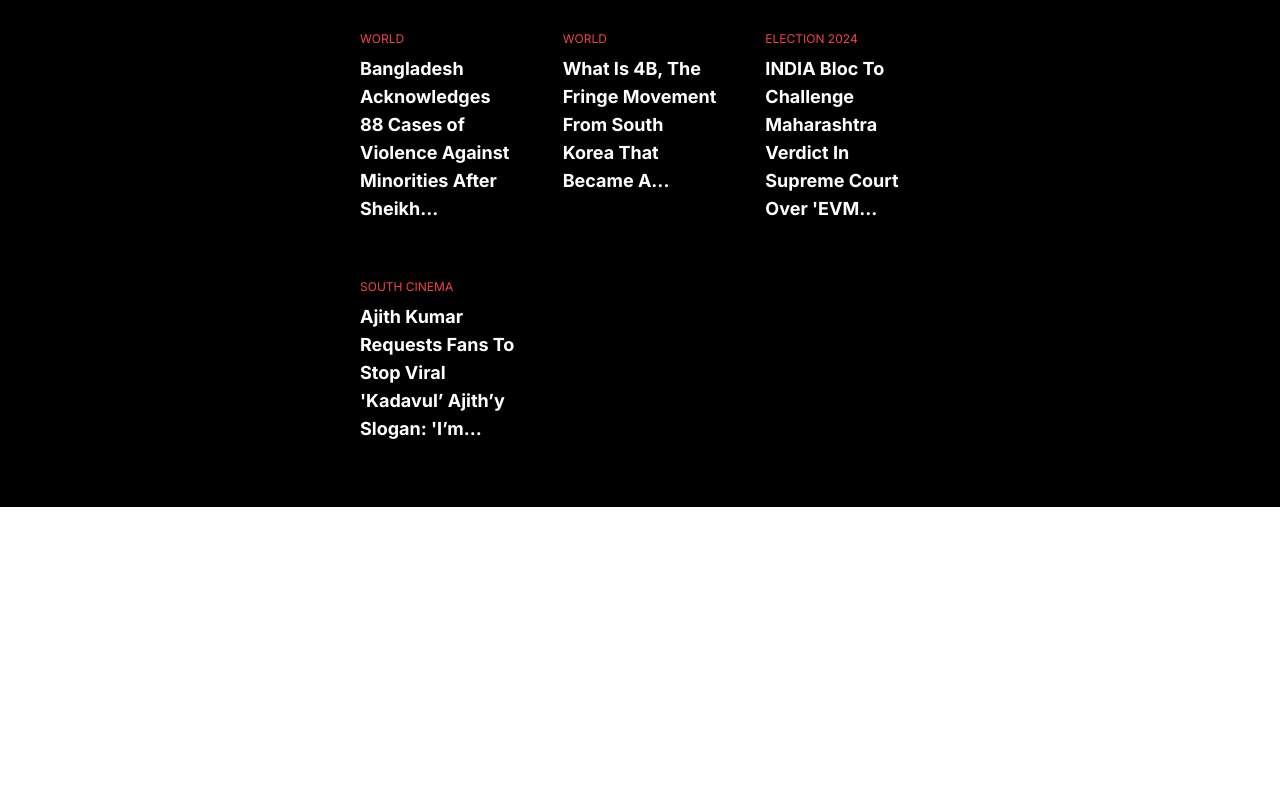
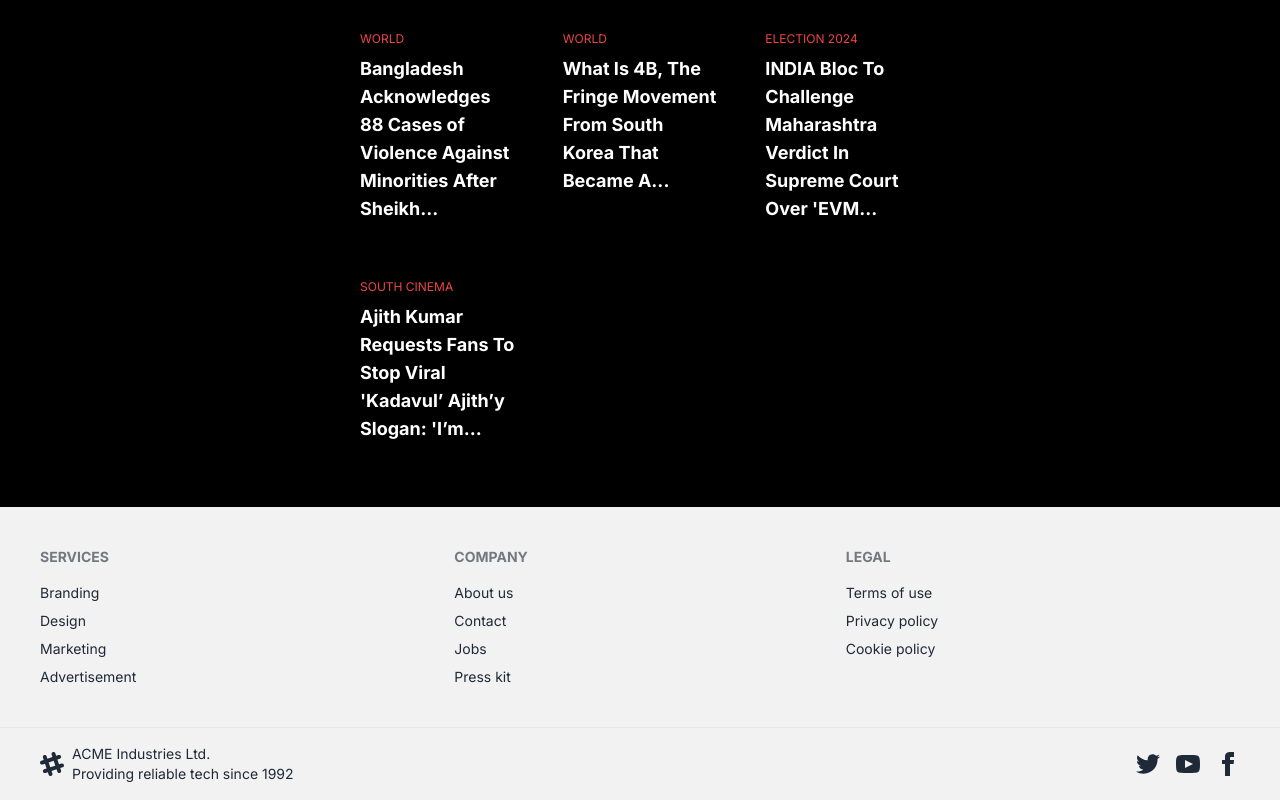
Before and after one commit to badger751/calmXpace-main, a Next.js app: page / in a window 1280 px wide. Shown: the part 2939-3739 px from the top of the page. Before the commit the page ends 3446 px from the top, so only its background shows below. Built offline with nearby package versions, Linux system fonts and the light colour scheme.

Commit message:
eight commit

```diff
--- a/app/page.tsx
+++ b/app/page.tsx
@@ -1,5 +1,4 @@
-
-"use client"
+"use client";
 
 import React from "react";
 import { AppleCardsCarouselDemo } from "@/components/sections/apple";
@@ -31,9 +30,9 @@
   ];
 
   return (
-    <div className="bg-black min-h-screen">
+    <div className="flex flex-col min-h-screen bg-black">
       <Header />
-      <div className="grid grid-cols-12 gap-4 p-10">
+      <div className="flex-grow grid grid-cols-12 gap-4 p-10">
         {/* Left Column */}
         <div className="col-span-3 hidden lg:block">
           <div className="space-y-4"> {/* Space for components in rows */}
@@ -46,15 +45,13 @@
         <div className="col-span-6">
           <div className="space-y-6">
             <h2 className="text-5xl text-white font-semibold">Latest News</h2>
-            <ResponsiveNewsGrid/>
+            <ResponsiveNewsGrid />
             <AppleCardsCarouselDemo />
-            <ButtonPage/>
-            <ResponsiveNewsGridWithVideos/>
+            <ButtonPage />
+            <ResponsiveNewsGridWithVideos />
             <div className="sm:mt-20">
               <h1 className="text-black font-bold text-5xl sm:text-7xl">Hot News</h1>
-              <GridLayout/>
-
-
+              <GridLayout />
             </div>
           </div>
         </div>
@@ -63,14 +60,94 @@
         <div className="col-span-3 hidden lg:block">
           <div className="space-y-4"> {/* Space for components in rows */}
             <AqiBox city={"de"} date={"9709"} aqi={0} />
-            <NewsFeed title={"Headline"} newsItems={newsItems}/>
+            <NewsFeed title={"Headline"} newsItems={newsItems} />
             {/* Future components in this column will be added below */}
           </div>
         </div>
       </div>
+      <footer className="footer bg-base-200 text-base-content p-10">
+  <nav>
+    <h6 className="footer-title">Services</h6>
+    <a className="link link-hover">Branding</a>
+    <a className="link link-hover">Design</a>
+    <a className="link link-hover">Marketing</a>
+    <a className="link link-hover">Advertisement</a>
+  </nav>
+  <nav>
+    <h6 className="footer-title">Company</h6>
+    <a className="link link-hover">About us</a>
+    <a className="link link-hover">Contact</a>
+    <a className="link link-hover">Jobs</a>
+    <a className="link link-hover">Press kit</a>
+  </nav>
+  <nav>
+    <h6 className="footer-title">Legal</h6>
+    <a className="link link-hover">Terms of use</a>
+    <a className="link link-hover">Privacy policy</a>
+    <a className="link link-hover">Cookie policy</a>
+  </nav>
+</footer>
+<footer className="footer bg-base-200 text-base-content border-base-300 border-t px-10 py-4">
+  <aside className="grid-flow-col items-center">
+    <svg
+      width="24"
+      height="24"
+      viewBox="0 0 24 24"
+      xmlns="http://www.w3.org/2000/svg"
+      fillRule="evenodd"
+      clipRule="evenodd"
+      className="fill-current">
+      <path
+        d="M22.672 15.226l-2.432.811.841 2.515c.33 1.019-.209 2.127-1.23 2.456-1.15.325-2.148-.321-2.463-1.226l-.84-2.518-5.013 1.677.84 2.517c.391 1.203-.434 2.542-1.831 2.542-.88 0-1.601-.564-1.86-1.314l-.842-2.516-2.431.809c-1.135.328-2.145-.317-2.463-1.229-.329-1.018.211-2.127 1.231-2.456l2.432-.809-1.621-4.823-2.432.808c-1.355.384-2.558-.59-2.558-1.839 0-.817.509-1.582 1.327-1.846l2.433-.809-.842-2.515c-.33-1.02.211-2.129 1.232-2.458 1.02-.329 2.13.209 2.461 1.229l.842 2.515 5.011-1.677-.839-2.517c-.403-1.238.484-2.553 1.843-2.553.819 0 1.585.509 1.85 1.326l.841 2.517 2.431-.81c1.02-.33 2.131.211 2.461 1.229.332 1.018-.21 2.126-1.23 2.456l-2.433.809 1.622 4.823 2.433-.809c1.242-.401 2.557.484 2.557 1.838 0 .819-.51 1.583-1.328 1.847m-8.992-6.428l-5.01 1.675 1.619 4.828 5.011-1.674-1.62-4.829z"></path>
+    </svg>
+    <p>
+      ACME Industries Ltd.
+      <br />
+      Providing reliable tech since 1992
+    </p>
+  </aside>
+  <nav className="md:place-self-center md:justify-self-end">
+    <div className="grid grid-flow-col gap-4">
+      <a>
+        <svg
+          xmlns="http://www.w3.org/2000/svg"
+          width="24"
+          height="24"
+          viewBox="0 0 24 24"
+          className="fill-current">
+          <path
+            d="M24 4.557c-.883.392-1.832.656-2.828.775 1.017-.609 1.798-1.574 2.165-2.724-.951.564-2.005.974-3.127 1.195-.897-.957-2.178-1.555-3.594-1.555-3.179 0-5.515 2.966-4.797 6.045-4.091-.205-7.719-2.165-10.148-5.144-1.29 2.213-.669 5.108 1.523 6.574-.806-.026-1.566-.247-2.229-.616-.054 2.281 1.581 4.415 3.949 4.89-.693.188-1.452.232-2.224.084.626 1.956 2.444 3.379 4.6 3.419-2.07 1.623-4.678 2.348-7.29 2.04 2.179 1.397 4.768 2.212 7.548 2.212 9.142 0 14.307-7.721 13.995-14.646.962-.695 1.797-1.562 2.457-2.549z"></path>
+        </svg>
+      </a>
+      <a>
+        <svg
+          xmlns="http://www.w3.org/2000/svg"
+          width="24"
+          height="24"
+          viewBox="0 0 24 24"
+          className="fill-current">
+          <path
+            d="M19.615 3.184c-3.604-.246-11.631-.245-15.23 0-3.897.266-4.356 2.62-4.385 8.816.029 6.185.484 8.549 4.385 8.816 3.6.245 11.626.246 15.23 0 3.897-.266 4.356-2.62 4.385-8.816-.029-6.185-.484-8.549-4.385-8.816zm-10.615 12.816v-8l8 3.993-8 4.007z"></path>
+        </svg>
+      </a>
+      <a>
+        <svg
+          xmlns="http://www.w3.org/2000/svg"
+          width="24"
+          height="24"
+          viewBox="0 0 24 24"
+          className="fill-current">
+          <path
+            d="M9 8h-3v4h3v12h5v-12h3.642l.358-4h-4v-1.667c0-.955.192-1.333 1.115-1.333h2.885v-5h-3.808c-3.596 0-5.192 1.583-5.192 4.615v3.385z"></path>
+        </svg>
+      </a>
+    </div>
+  </nav>
+</footer>
     </div>
   );
 }
+
 const newsItems = [
   {
     category: "India",
--- a/tailwind.config.ts
+++ b/tailwind.config.ts
@@ -81,7 +81,7 @@
       },
     },
   },
-  plugins: [addVariablesForColors,require("tailwindcss-animate")],
+  plugins: [addVariablesForColors,require("tailwindcss-animate"),require('daisyui')],
 } satisfies Config
 
 
```
